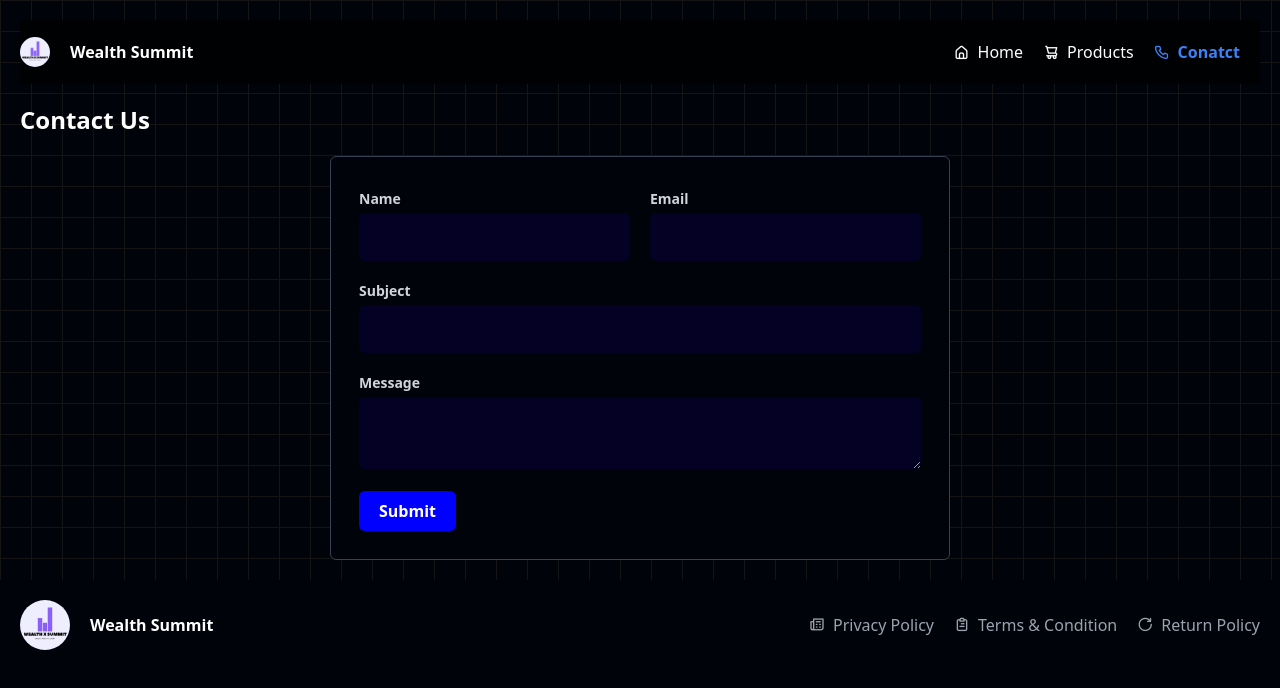
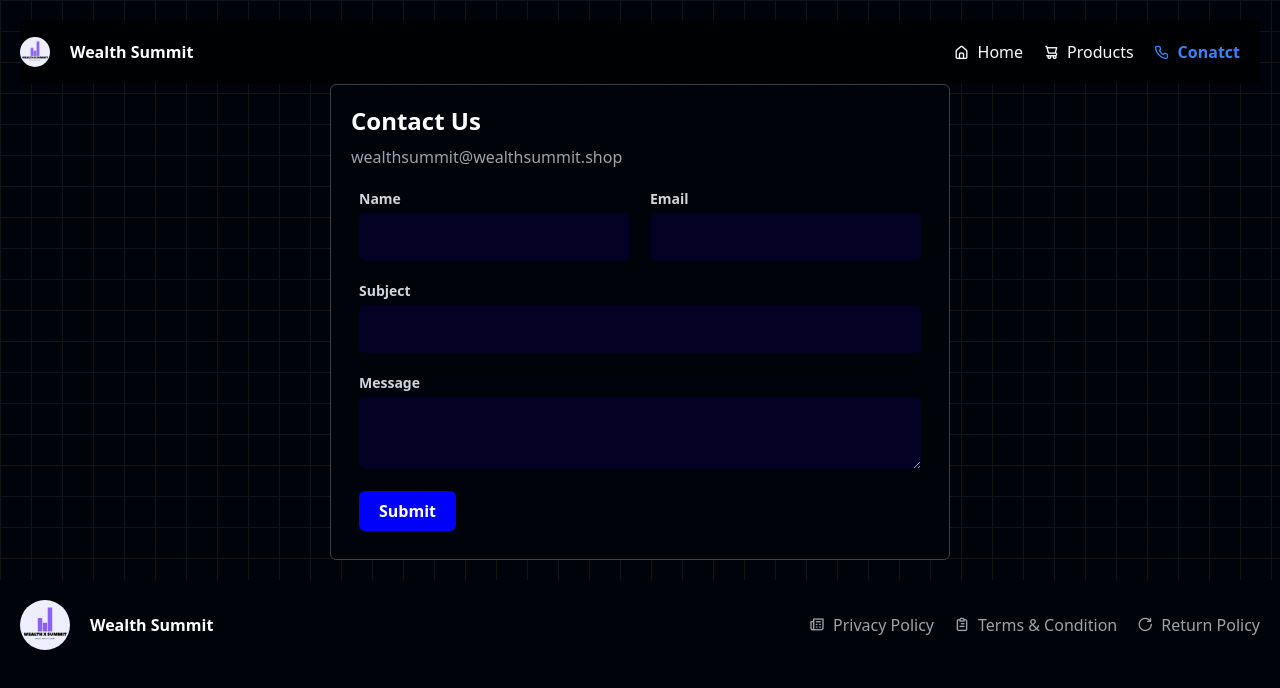
Before and after one commit to gvrv03/Wealth-Summit, a Next.js app: page /ContactUs in a window 1280 px wide. Shown: the top 688 px of the page. Built offline with nearby package versions, Linux system fonts and the light colour scheme.

Commit message:
Update contact

```diff
--- a/src/app/ContactUs/page.js
+++ b/src/app/ContactUs/page.js
@@ -33,7 +33,6 @@ const ContactUS = () => {
         return toast.success(res?.message);
       }
       return toast.error(res?.error);
-
     } catch (error) {
       toast.error(error.message);
     } finally {
@@ -43,9 +42,11 @@ const ContactUS = () => {
 
   return (
     <section className="body-font relative">
-      <h3 className="text-white  font-bold text-2xl py-5">Contact Us</h3>
       <div className="container mx-auto">
         <div className="bg-ground p-5 border border-gray-700 rounded-sm md:rounded-md lg:w-1/2 md:w-2/3 mx-auto">
+          <h3 className="text-white  font-bold text-2xl ">Contact Us</h3>
+          <div className="text-gray-400 my-2" > wealthsummit@wealthsummit.shop</div>
+
           <form onSubmit={handleSubmit}>
             <div className="flex flex-wrap">
               {/* Name */}
@@ -121,9 +122,11 @@ const ContactUS = () => {
               </div>
               {/* Submit Button */}
               <div className="p-2 w-full">
-
-
-                <DefaultBTN loading={loading} name="Submit"  styleCSS="px-5 w-full md:w-fit md:rounded-md rounded-sm" />
+                <DefaultBTN
+                  loading={loading}
+                  name="Submit"
+                  styleCSS="px-5 w-full md:w-fit md:rounded-md rounded-sm"
+                />
               </div>
             </div>
           </form>
--- a/src/app/Products/Product/[PID]/page.js
+++ b/src/app/Products/Product/[PID]/page.js
@@ -47,7 +47,7 @@ const ProductDetal = async ({ searchParams }) => {
           </div>
         </div>
       </div>
-      <div className="md:hidden">
+      <div className=" mb-20 md:hidden">
         <CardStack items={product?.userImages} />
       </div>{" "}
     </div>
```
